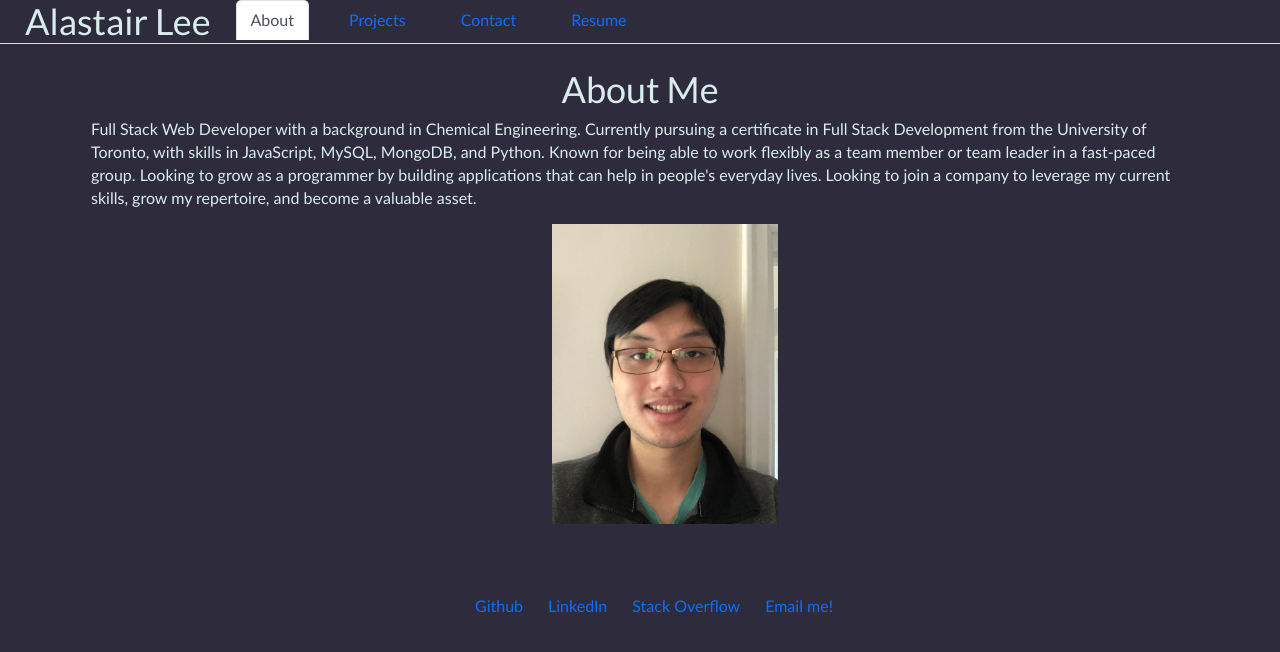
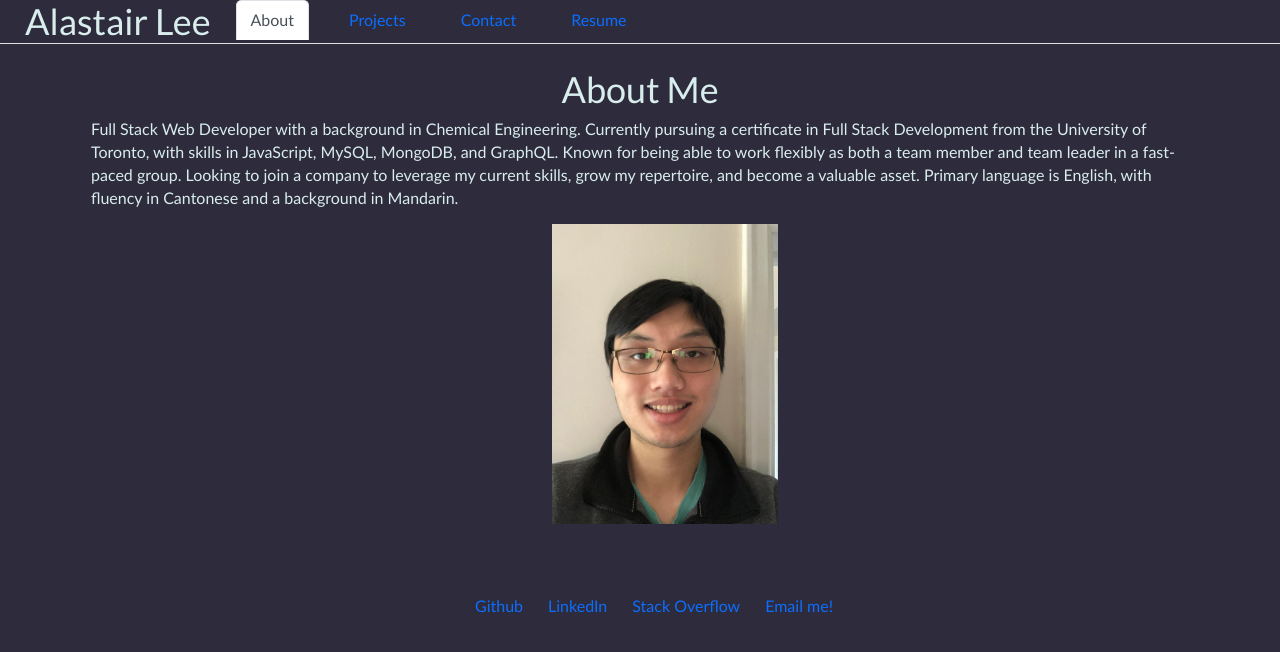
Before and after one commit to Honsumal/portfolio, a React (Create React App) app: page / in a window 1280 px wide. Shown: the top 652 px of the page. Built offline with nearby package versions, Linux system fonts and the light colour scheme.

Commit message:
edited about

```diff
--- a/src/components/pages/About.js
+++ b/src/components/pages/About.js
@@ -8,7 +8,7 @@ export default function About() {
       <div className='container'>
 
         <p>
-          Full Stack Web Developer with a background in Chemical Engineering. Currently pursuing a certificate in Full Stack Development from the University of Toronto, with skills in JavaScript, MySQL, MongoDB, and Python. Known for being able to work flexibly as a team member or team leader in a fast-paced group. Looking to grow as a programmer by building applications that can help in people's everyday lives. Looking to join a company to leverage my current skills, grow my repertoire, and become a valuable asset.
+          Full Stack Web Developer with a background in Chemical Engineering. Currently pursuing a certificate in Full Stack Development from the University of Toronto, with skills in JavaScript, MySQL, MongoDB, and GraphQL. Known for being able to work flexibly as both a team member and team leader in a fast-paced group. Looking to join a company to leverage my current skills, grow my repertoire, and become a valuable asset. Primary language is English, with fluency in Cantonese and a background in Mandarin.
         </p>
 
         <img src={require('../../images/Self.jpg')} alt = "self" className = "self"></img>
```
